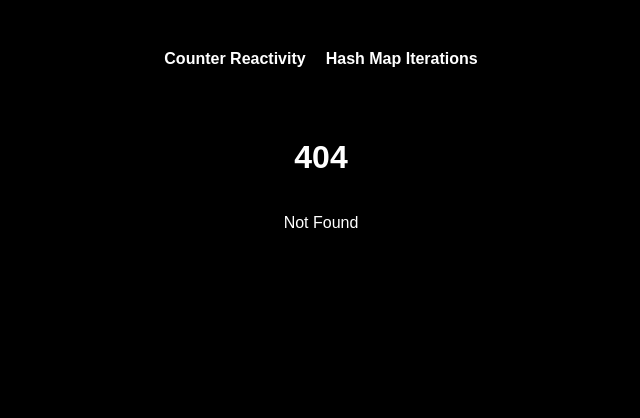
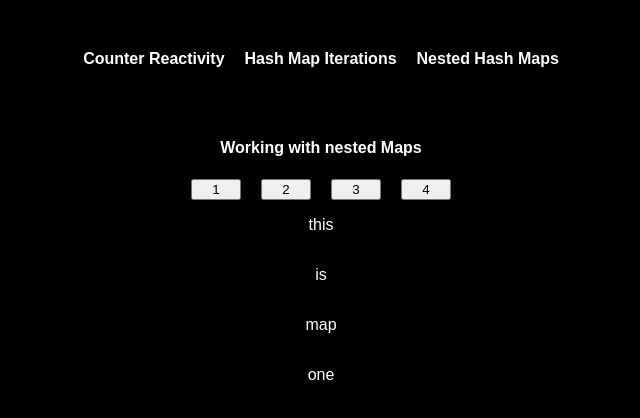
Before and after one commit to gaelzarco/svelte-mk1, a SvelteKit app: page /nestedhashmap in a window 1280 px wide. Before the commit this address had no page. Shown: the top 418 px of the page, without its empty margins (319-959 px from the left). Built offline with nearby package versions, Linux system fonts and the light colour scheme.

Commit message:
Working with nested maps

```diff
--- a/src/components/NavBar.svelte
+++ b/src/components/NavBar.svelte
@@ -1,6 +1,7 @@
 <nav>
     <a href="/">Counter Reactivity</a>
-    <a href="/home">Hash Map Iterations</a>
+    <a href="/hashmap">Hash Map Iterations</a>
+    <a href="/nestedhashmap">Nested Hash Maps</a>
 </nav>
 
 <style>
--- /dev/null
+++ b/src/routes/nestedhashmap/+layout.svelte
@@ -0,0 +1,10 @@
+<div class="container">
+	<slot />
+</div>
+
+<style>
+    .container {
+        display: flex;
+        flex-direction: column;
+    }
+</style>
--- /dev/null
+++ b/src/routes/nestedhashmap/+page.svelte
@@ -0,0 +1,77 @@
+<script lang='ts'>
+    let selectedMap: string = '1'
+
+    type nestedMapType = {
+        [key: string]: {
+            [key: string]: string
+        }
+    }
+
+    let nestedMap: nestedMapType = {
+        '1': {
+            '1': 'this',
+            '2': 'is',
+            '3': 'map',
+            '4': 'one'
+        },
+        '2': {
+            '1': 'nice.',
+            '2': 'its',
+            '3': 'map',
+            '4': 'two'
+        },
+        '3': {
+            '1': 'map',
+            '2': 'three',
+            '3': 'is',
+            '4': 'cool'
+        },
+        '4': {
+            '1': 'nah',
+            '2': 'this',
+            '3': 'is',
+            '4': 'four'
+        }
+    }
+
+    function updateSelectedMap(e: Event): void {
+        selectedMap = (e.currentTarget as HTMLButtonElement).id
+    }
+
+</script>
+
+<section>
+    <h4>Working with nested Maps</h4>
+    <div class='map-selection'>
+        {#each Object.keys(nestedMap) as key}
+            <button
+                id={key}
+                on:click={updateSelectedMap}
+                >{key}</button>
+        {/each}
+    </div>
+
+    {#each Object.keys(nestedMap[selectedMap]) as nestedKey}
+        <p>{nestedMap[selectedMap][nestedKey]}</p>
+    {/each}
+</section>
+
+<style>
+    section {
+        display: flex;
+        flex-direction: column;
+        justify-content: center;
+        align-items: center;
+    }
+
+    .map-selection {
+        display: inline-flex;
+        align-items: center;
+        justify-content: center;
+    }
+
+    .map-selection button {
+        margin-inline: 10px;
+        width: 50px;
+    }
+</style>
--- /dev/null
+++ b/src/routes/nestedhashmap/+page.ts
@@ -0,0 +1 @@
+export const prerender: boolean = true;
```
Also changed, not shown: src/routes/hashmap/+layout.svelte (renamed from src/routes/home/+layout.svelte), src/routes/hashmap/+page.svelte (renamed from src/routes/home/+page.svelte), src/routes/hashmap/+page.ts (renamed from src/routes/home/+page.ts).
